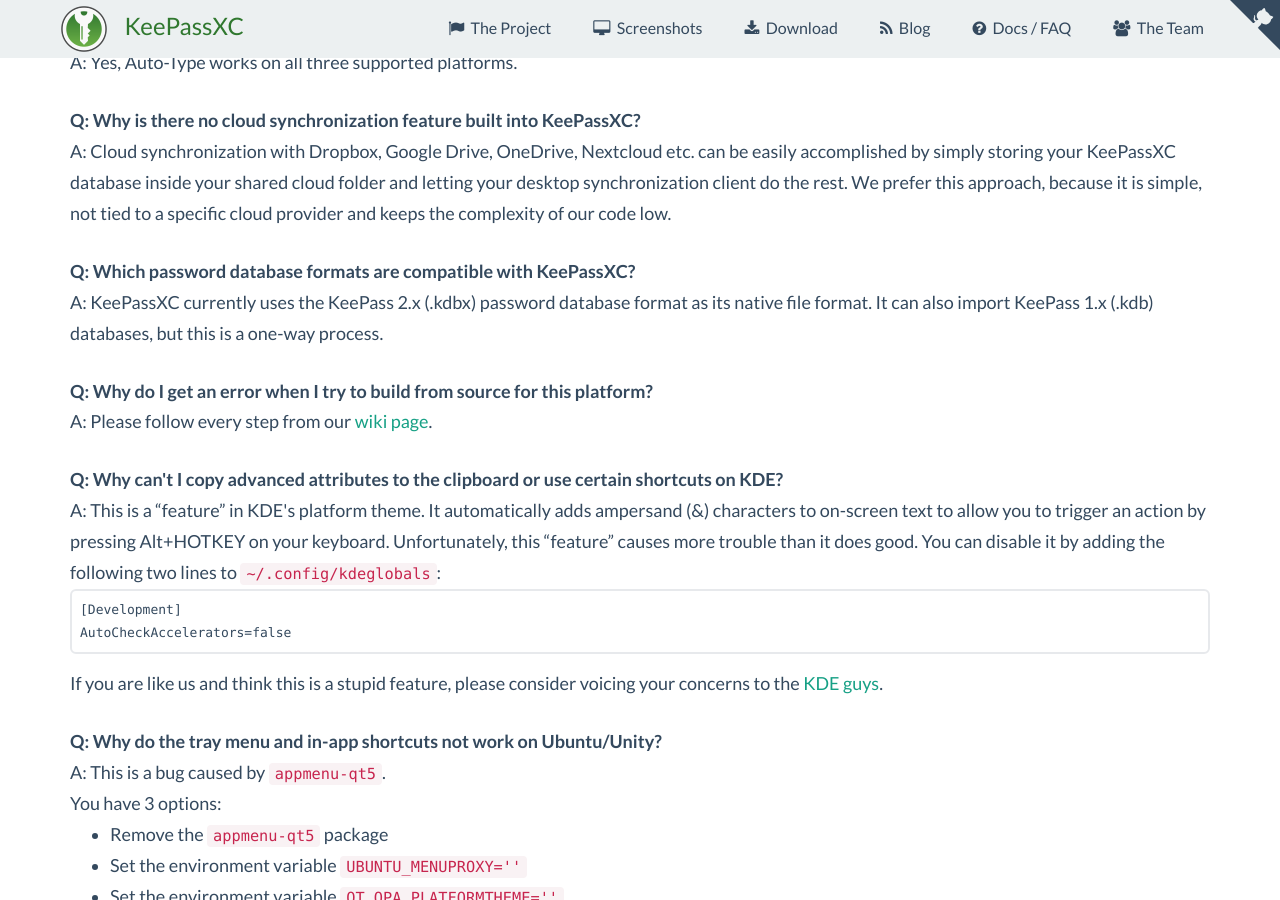
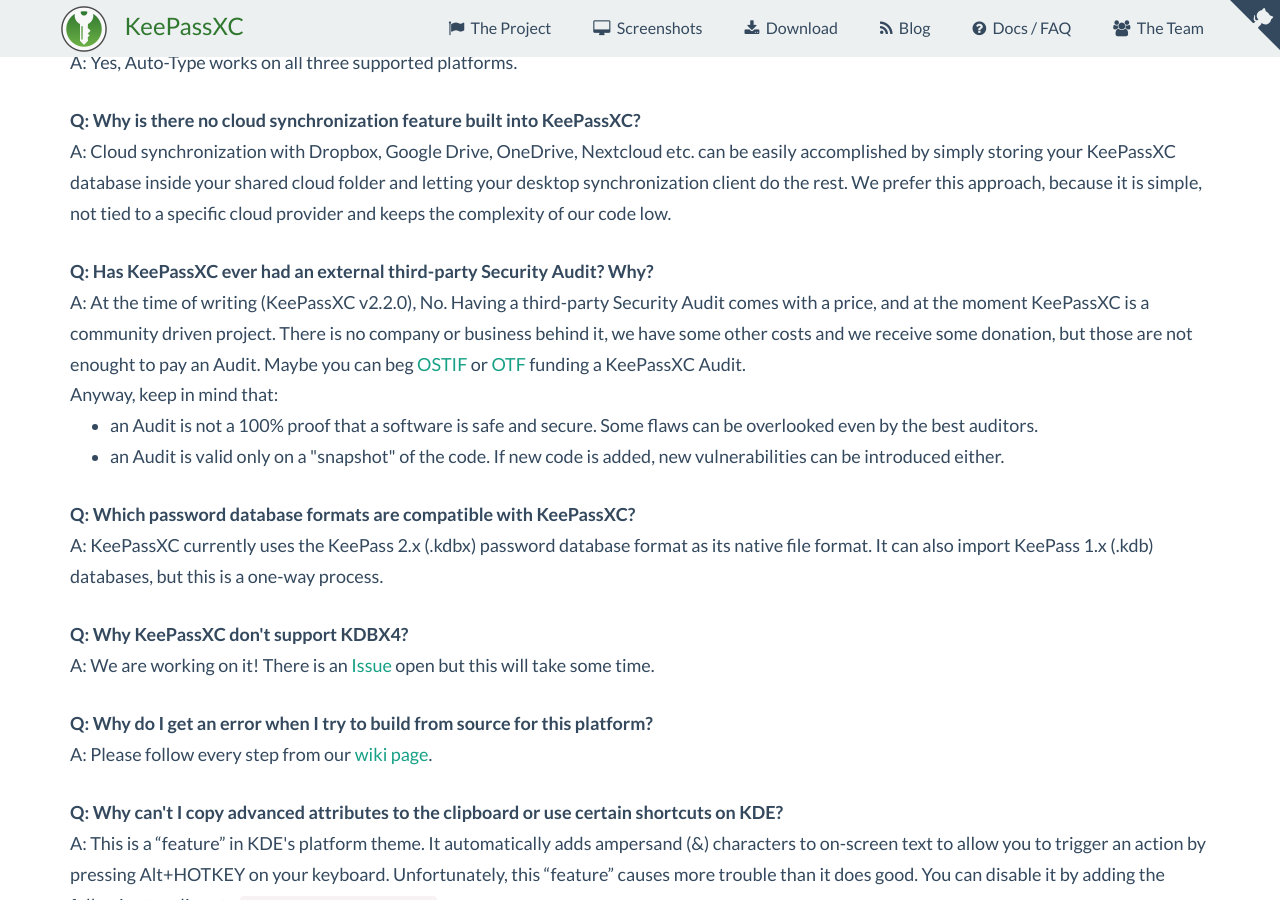
Before and after one commit to keepassxreboot/keepassxc-org, a Jekyll site: the page built from docs.html, in a window 1280 px wide and 900 px high, scrolled down 998 px. Built offline with Jekyll 4.4.1, drawn with Linux system fonts in a browser that asks for light colours; comment, search, counter and statistics services are not loaded.

Commit message:
Update docs.html

```diff
--- a/docs.html
+++ b/docs.html
@@ -51,9 +51,26 @@
             the complexity of our code low.
         </dd>
 
+        <dt id="faq-audit"><a href="#faq-audit">Has KeePassXC ever had an external third-party Security Audit? Why?</a></dt>
+        <dd>At the time of writing (KeePassXC v2.2.0), No.
+            Having a third-party Security Audit comes with a price, and at the moment KeePassXC is a community driven project.
+            There is no company or business behind it, we have some other costs and we receive some donation, but those are not enought to pay an Audit.
+            Maybe you can beg <a href="https://ostif.org/">OSTIF</a> or <a href="https://www.opentech.fund/">OTF</a> funding a KeePassXC Audit.
+            <br/>
+            Anyway, keep in mind that:
+            <ul>
+                <li>an Audit is not a 100% proof that a software is safe and secure. Some flaws can be overlooked even by the best auditors.</li>
+                <li>an Audit is valid only on a "snapshot" of the code. If new code is added, new vulnerabilities can be introduced either.</li>
+            </ul>
+        </dd>
+
         <dt id="faq-format"><a href="#faq-format">Which password database formats are compatible with KeePassXC?</a></dt>
         <dd>KeePassXC currently uses the KeePass 2.x (.kdbx) password database format as its native file format.
             It can also import KeePass 1.x (.kdb) databases, but this is a one-way process.
+        </dd>
+
+        <dt id="faq-kdbx4"><a href="#faq-kdbx4">Why KeePassXC don't support KDBX4?</a></dt>
+        <dd>We are working on it! There is an <a href="https://github.com/keepassxreboot/keepassxc/issues/148">Issue</a> open but this will take some time.
         </dd>
 
         <dt id="faq-builderror"><a href="#faq-builderror">Why do I get an error when I try to build from source for this platform?</a></dt>
```
